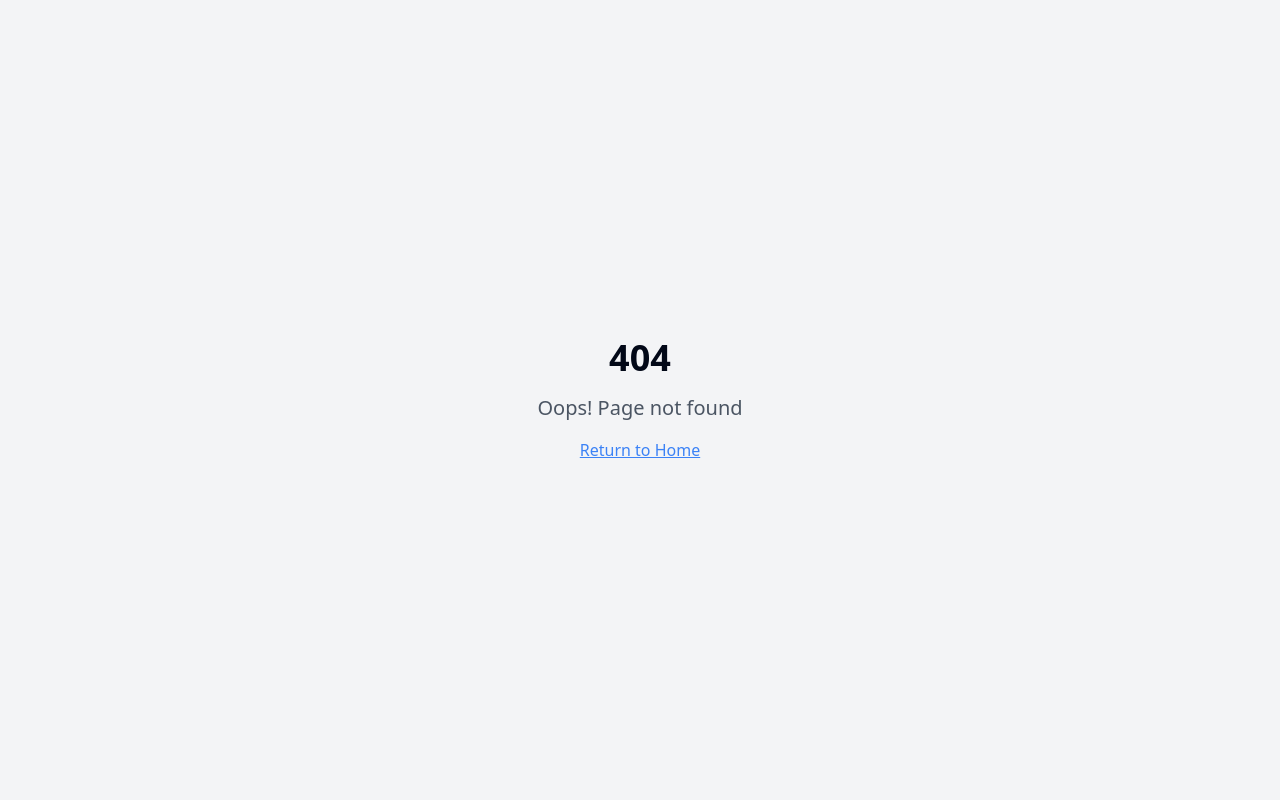
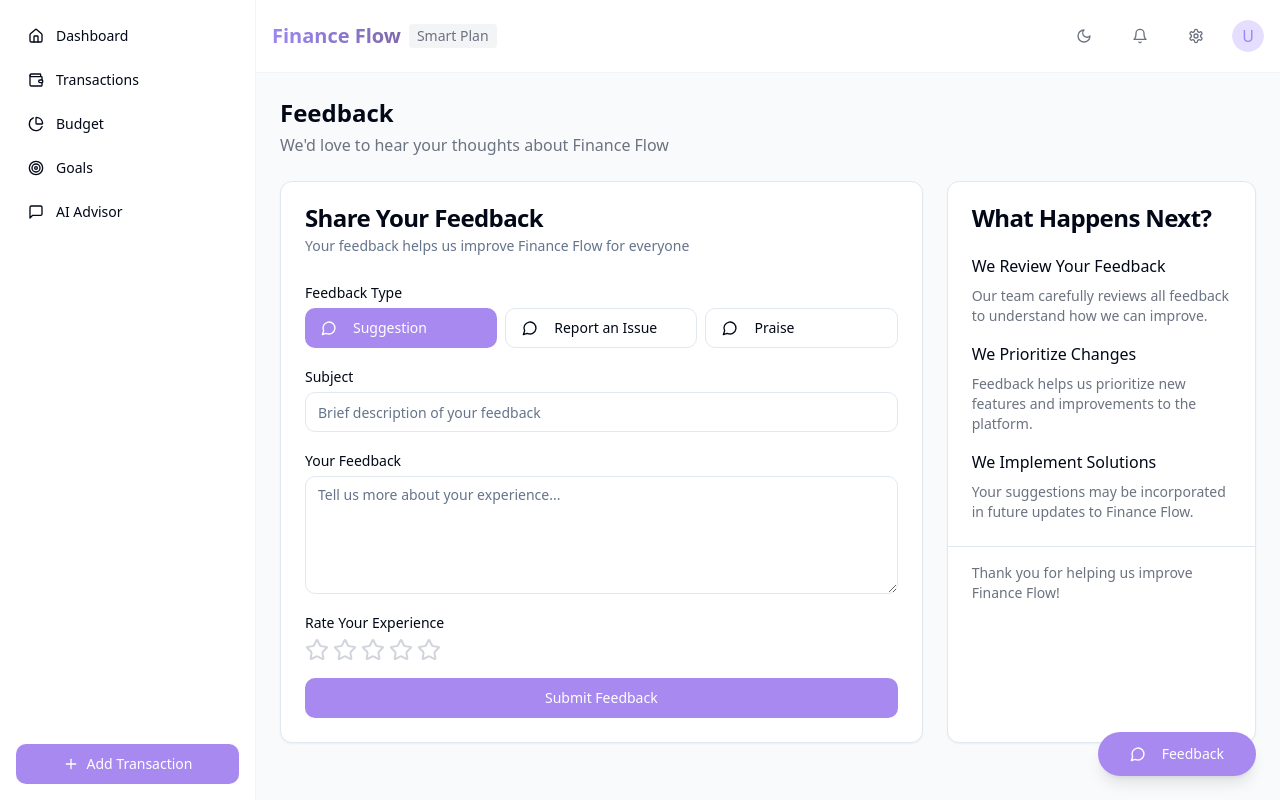
Before and after one commit to Gaurav-Bhatnagar-29/finance-flow-smart-plan, a React (Vite) app: page /feedback in a window 1280 px wide. Before the commit this address had no page. Built offline with nearby package versions, Linux system fonts and the light colour scheme.

Commit message:
Add feedback section
Implement a feedback section for users to provide feedback.

```diff
--- a/src/App.tsx
+++ b/src/App.tsx
@@ -1,3 +1,4 @@
+
 import { Suspense } from "react";
 import { Toaster } from "@/components/ui/toaster";
 import { Toaster as Sonner } from "@/components/ui/sonner";
@@ -10,6 +11,7 @@ import Transactions from "./pages/transactions";
 import Budget from "./pages/budget";
 import Goals from "./pages/goals";
 import Advisor from "./pages/advisor";
+import Feedback from "./pages/feedback";
 import NotFound from "./pages/NotFound";
 
 const queryClient = new QueryClient({
@@ -34,6 +36,7 @@ const App = () => (
             <Route path="/budget" element={<Budget />} />
             <Route path="/goals" element={<Goals />} />
             <Route path="/advisor" element={<Advisor />} />
+            <Route path="/feedback" element={<Feedback />} />
             <Route path="*" element={<NotFound />} />
           </Routes>
         </Suspense>
--- a/src/components/layout/main-layout.tsx
+++ b/src/components/layout/main-layout.tsx
@@ -1,6 +1,9 @@
 
 import { Header } from "@/components/layout/header";
 import { Sidebar } from "@/components/layout/sidebar";
+import { Button } from "@/components/ui/button";
+import { MessageCircle } from "lucide-react";
+import { Link } from "react-router-dom";
 
 interface MainLayoutProps {
   children: React.ReactNode;
@@ -15,6 +18,14 @@ export function MainLayout({ children }: MainLayoutProps) {
         <main className="flex-1 p-4 md:p-6 overflow-auto">
           {children}
         </main>
+        <div className="fixed bottom-6 right-6">
+          <Button asChild variant="default" size="lg" className="rounded-full shadow-lg">
+            <Link to="/feedback">
+              <MessageCircle className="mr-2 h-5 w-5" />
+              Feedback
+            </Link>
+          </Button>
+        </div>
       </div>
     </div>
   );
--- a/src/components/ui/dashboard-card.tsx
+++ b/src/components/ui/dashboard-card.tsx
@@ -9,7 +9,7 @@ interface DashboardCardProps {
 
 export function DashboardCard({ title, children, className }: DashboardCardProps) {
   return (
-    <div className={cn("bg-white rounded-xl shadow-md p-5 border border-gray-100", className)}>
+    <div className={cn("bg-white rounded-xl shadow-md p-5 border border-gray-100 hover:shadow-lg transition-shadow duration-300", className)}>
       <h3 className="text-lg font-medium mb-4">{title}</h3>
       <div>{children}</div>
     </div>
--- /dev/null
+++ b/src/pages/feedback.tsx
@@ -0,0 +1,179 @@
+
+import { useState } from "react";
+import { MainLayout } from "@/components/layout/main-layout";
+import { Textarea } from "@/components/ui/textarea";
+import { Button } from "@/components/ui/button";
+import { Input } from "@/components/ui/input";
+import { Card, CardContent, CardDescription, CardFooter, CardHeader, CardTitle } from "@/components/ui/card";
+import { Dialog, DialogContent, DialogDescription, DialogFooter, DialogHeader, DialogTitle } from "@/components/ui/dialog";
+import { useForm } from "react-hook-form";
+import { toast } from "sonner";
+import { MessageCircle, Star } from "lucide-react";
+
+type FeedbackType = "suggestion" | "bug" | "praise";
+
+interface FeedbackFormData {
+  feedbackType: FeedbackType;
+  subject: string;
+  message: string;
+  rating: number;
+}
+
+const Feedback = () => {
+  const [isDialogOpen, setIsDialogOpen] = useState(false);
+  const [selectedType, setSelectedType] = useState<FeedbackType>("suggestion");
+  const [rating, setRating] = useState(0);
+
+  const { register, handleSubmit, reset, formState: { errors } } = useForm<FeedbackFormData>();
+
+  const handleFeedbackSubmit = (data: FeedbackFormData) => {
+    console.log("Feedback submitted:", { ...data, rating });
+    toast.success("Thank you for your feedback!");
+    reset();
+    setRating(0);
+    setIsDialogOpen(true);
+  };
+
+  return (
+    <MainLayout>
+      <div className="mb-6">
+        <h2 className="text-2xl font-bold mb-1">Feedback</h2>
+        <p className="text-gray-500">We'd love to hear your thoughts about Finance Flow</p>
+      </div>
+
+      <div className="grid grid-cols-1 md:grid-cols-3 gap-6">
+        <Card className="md:col-span-2">
+          <CardHeader>
+            <CardTitle>Share Your Feedback</CardTitle>
+            <CardDescription>
+              Your feedback helps us improve Finance Flow for everyone
+            </CardDescription>
+          </CardHeader>
+          <CardContent>
+            <form onSubmit={handleSubmit(handleFeedbackSubmit)} className="space-y-4">
+              <div className="space-y-1">
+                <label className="text-sm font-medium">Feedback Type</label>
+                <div className="grid grid-cols-3 gap-2">
+                  <Button
+                    type="button"
+                    variant={selectedType === "suggestion" ? "default" : "outline"}
+                    className="justify-start"
+                    onClick={() => setSelectedType("suggestion")}
+                  >
+                    <MessageCircle className="mr-2 h-4 w-4" />
+                    Suggestion
+                  </Button>
+                  <Button
+                    type="button"
+                    variant={selectedType === "bug" ? "default" : "outline"}
+                    className="justify-start"
+                    onClick={() => setSelectedType("bug")}
+                  >
+                    <MessageCircle className="mr-2 h-4 w-4" />
+                    Report an Issue
+                  </Button>
+                  <Button
+                    type="button"
+                    variant={selectedType === "praise" ? "default" : "outline"}
+                    className="justify-start"
+                    onClick={() => setSelectedType("praise")}
+                  >
+                    <MessageCircle className="mr-2 h-4 w-4" />
+                    Praise
+                  </Button>
+                </div>
+                <input
+                  type="hidden"
+                  value={selectedType}
+                  {...register("feedbackType")}
+                />
+              </div>
+
+              <div className="space-y-1">
+                <label htmlFor="subject" className="text-sm font-medium">Subject</label>
+                <Input
+                  id="subject"
+                  placeholder="Brief description of your feedback"
+                  {...register("subject", { required: "Subject is required" })}
+                />
+                {errors.subject && (
+                  <p className="text-sm text-red-500">{errors.subject.message}</p>
+                )}
+              </div>
+
+              <div className="space-y-1">
+                <label htmlFor="message" className="text-sm font-medium">Your Feedback</label>
+                <Textarea
+                  id="message"
+                  placeholder="Tell us more about your experience..."
+                  rows={5}
+                  {...register("message", { required: "Feedback message is required" })}
+                />
+                {errors.message && (
+                  <p className="text-sm text-red-500">{errors.message.message}</p>
+                )}
+              </div>
+
+              <div className="space-y-1">
+                <label className="text-sm font-medium">Rate Your Experience</label>
+                <div className="flex items-center space-x-1">
+                  {[1, 2, 3, 4, 5].map((star) => (
+                    <Star
+                      key={star}
+                      className={`h-6 w-6 cursor-pointer ${
+                        star <= rating ? "fill-primary text-primary" : "text-gray-300"
+                      }`}
+                      onClick={() => setRating(star)}
+                    />
+                  ))}
+                  <input type="hidden" value={rating} {...register("rating")} />
+                </div>
+              </div>
+
+              <Button type="submit" className="w-full">Submit Feedback</Button>
+            </form>
+          </CardContent>
+        </Card>
+
+        <Card>
+          <CardHeader>
+            <CardTitle>What Happens Next?</CardTitle>
+          </CardHeader>
+          <CardContent className="space-y-4">
+            <div className="space-y-2">
+              <h4 className="font-medium">We Review Your Feedback</h4>
+              <p className="text-sm text-gray-500">Our team carefully reviews all feedback to understand how we can improve.</p>
+            </div>
+            <div className="space-y-2">
+              <h4 className="font-medium">We Prioritize Changes</h4>
+              <p className="text-sm text-gray-500">Feedback helps us prioritize new features and improvements to the platform.</p>
+            </div>
+            <div className="space-y-2">
+              <h4 className="font-medium">We Implement Solutions</h4>
+              <p className="text-sm text-gray-500">Your suggestions may be incorporated in future updates to Finance Flow.</p>
+            </div>
+          </CardContent>
+          <CardFooter className="border-t pt-4">
+            <p className="text-sm text-gray-500">Thank you for helping us improve Finance Flow!</p>
+          </CardFooter>
+        </Card>
+      </div>
+
+      <Dialog open={isDialogOpen} onOpenChange={setIsDialogOpen}>
+        <DialogContent>
+          <DialogHeader>
+            <DialogTitle>Thank You For Your Feedback!</DialogTitle>
+            <DialogDescription>
+              We appreciate you taking the time to share your thoughts with us. Your feedback will help us improve Finance Flow.
+            </DialogDescription>
+          </DialogHeader>
+          <DialogFooter>
+            <Button onClick={() => setIsDialogOpen(false)}>Close</Button>
+          </DialogFooter>
+        </DialogContent>
+      </Dialog>
+    </MainLayout>
+  );
+};
+
+export default Feedback;
```
